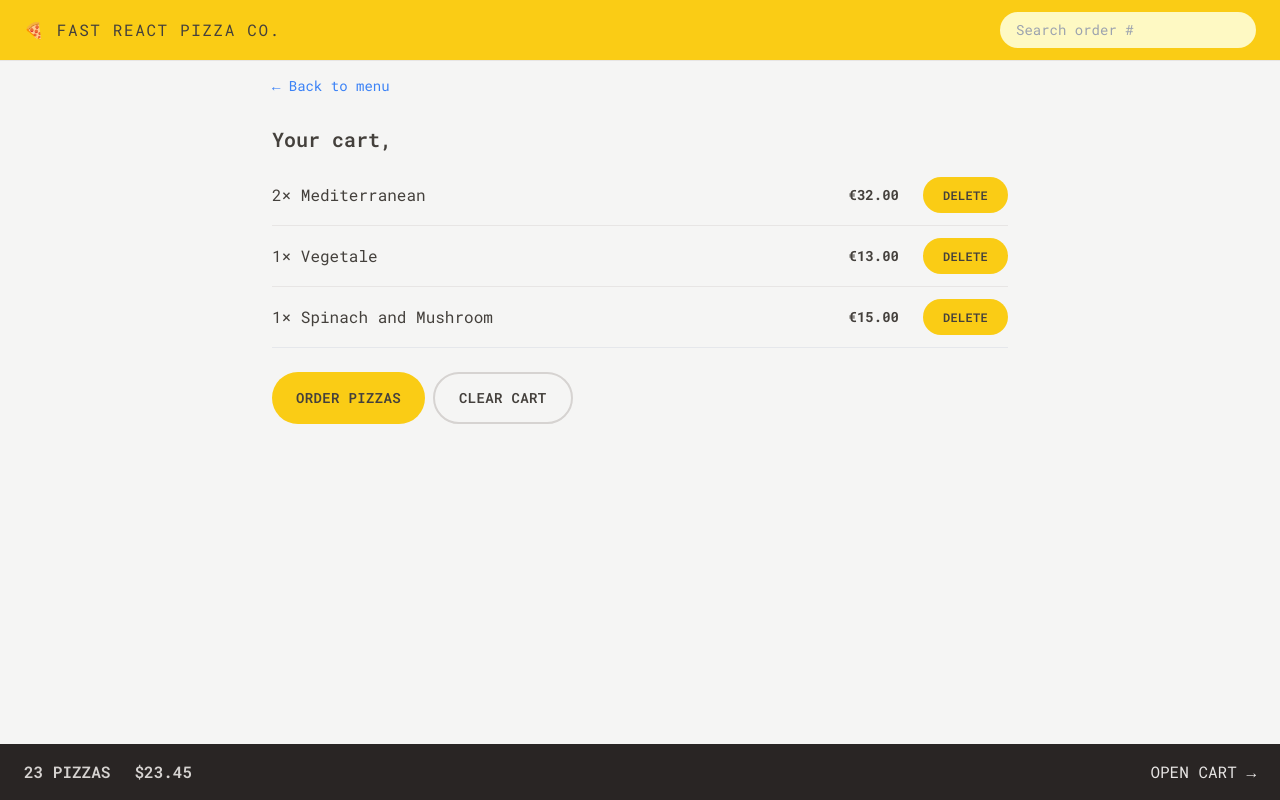
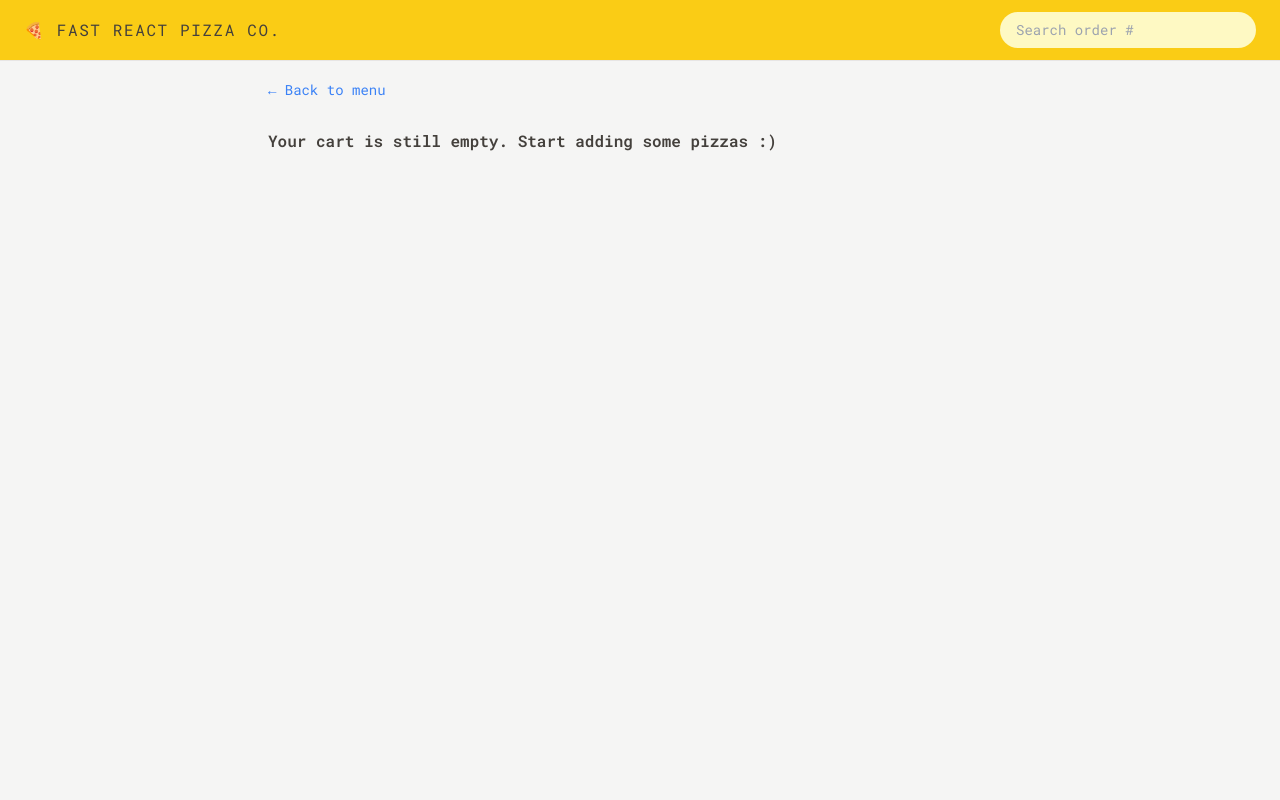
Before and after one commit to CatalinVultur/16-fast-react-pizza, a React (Vite) app: page /cart in a window 1280 px wide. Built offline with nearby package versions, Linux system fonts and the light colour scheme.

Commit message:
- linked cartOverview with Redux slice, built the cartPage component

```diff
--- a/src/features/cart/Cart.jsx
+++ b/src/features/cart/Cart.jsx
@@ -1,35 +1,18 @@
-import { useSelector } from "react-redux";
+import { useDispatch, useSelector } from "react-redux";
+import { getCart, clearCart } from "./cartSlice.js";
+import { getUsername } from "../user/userSlice.js";
+
 import CartItem from "./CartItem.jsx";
 import LinkButton from "../../ui/LinkButton.jsx";
 import Button from "../../ui/Button.jsx";
-
-const fakeCart = [
-    {
-        pizzaId: 12,
-        name: 'Mediterranean',
-        quantity: 2,
-        unitPrice: 16,
-        totalPrice: 32,
-    },
-    {
-        pizzaId: 6,
-        name: 'Vegetale',
-        quantity: 1,
-        unitPrice: 13,
-        totalPrice: 13,
-    },
-    {
-        pizzaId: 11,
-        name: 'Spinach and Mushroom',
-        quantity: 1,
-        unitPrice: 15,
-        totalPrice: 15,
-    },
-];
+import EmptyCart from "./EmptyCart.jsx";
 
 function Cart() {
-    const username = useSelector(state => state.user.username);
-    const cart = fakeCart;
+    const username = useSelector(getUsername);
+    const cart = useSelector(getCart);
+    const dispatch = useDispatch();
+
+    if(!cart.length) return <EmptyCart />
 
     return (
         <div className='px-4 py-3'>
@@ -52,7 +35,7 @@ function Cart() {
                     Order pizzas
                 </Button>
 
-                <Button type='secondary'>
+                <Button type='secondary' onClick={() => dispatch(clearCart())}>
                     Clear cart
                 </Button>
             </div>
--- a/src/features/cart/CartOverview.jsx
+++ b/src/features/cart/CartOverview.jsx
@@ -1,11 +1,19 @@
 import { Link } from "react-router-dom";
+import { useSelector } from "react-redux";
+import { getTotalCartQuantity, getTotalCartPrice } from "./cartSlice.js";
+import { formatCurrency } from "../../utils/helpers.js";
 
 function CartOverview() {
+    const totalCartQuantity = useSelector(getTotalCartQuantity);
+    const totalCartPrice = useSelector(getTotalCartPrice);
+
+    if (!totalCartQuantity) return null;
+
     return (
         <div className="flex items-center justify-between bg-stone-800 px-4 py-4 text-sm uppercase text-stone-200 sm:px-6 md:text-base">
             <p className="font-semibold text-stone-300 space-x-4 sm:space-x-6">
-                <span>23 pizzas</span>
-                <span>$23.45</span>
+                <span>{totalCartQuantity} pizzas</span>
+                <span>{formatCurrency(totalCartPrice)}</span>
             </p>
             <Link to='/cart'>Open cart &rarr;</Link>
         </div>
--- a/src/features/cart/EmptyCart.jsx
+++ b/src/features/cart/EmptyCart.jsx
@@ -1,13 +1,16 @@
-import { Link } from 'react-router-dom';
+import LinkButton from "../../ui/LinkButton.jsx";
 
 function EmptyCart() {
-  return (
-    <div>
-      <Link to="/menu">&larr; Back to menu</Link>
-
-      <p>Your cart is still empty. Start adding some pizzas :)</p>
-    </div>
-  );
+    return (
+        <div className='px-3 py-4'>
+            <LinkButton to="/menu">
+                &larr; Back to menu
+            </LinkButton>
+            <p className='font-semibold mt-7'>
+                Your cart is still empty. Start adding some pizzas :)
+            </p>
+        </div>
+    );
 }
 
 export default EmptyCart;
--- a/src/features/cart/cartSlice.js
+++ b/src/features/cart/cartSlice.js
@@ -1,16 +1,16 @@
 import { createSlice } from "@reduxjs/toolkit";
 
 const initialState = {
-    // cart: []
-    cart: [
-        {
-            pizzaId: 12,
-            name: 'Mediterranean',
-            quantity: 2,
-            unitPrice: 16,
-            totalPrice: 32
-        }
-    ]
+    cart: []
+    // cart: [
+    //     {
+    //         pizzaId: 12,
+    //         name: 'Mediterranean',
+    //         quantity: 2,
+    //         unitPrice: 16,
+    //         totalPrice: 32
+    //     }
+    // ]
 }
 
 const cartSlice = createSlice({
@@ -54,3 +54,8 @@ export const {
 } = cartSlice.actions;
 
 export default cartSlice.reducer;
+
+// computed values from state
+export const getCart = (state) => state.cart.cart;
+export const getTotalCartQuantity = (state) => state.cart.cart.reduce((sum, item) => sum + item.quantity, 0);
+export const getTotalCartPrice = (state) => state.cart.cart.reduce((sum, item) => sum + item.totalPrice, 0);
--- a/src/features/user/userSlice.js
+++ b/src/features/user/userSlice.js
@@ -42,3 +42,6 @@ export const { updateName } = userSlice.actions;
 
 // exporting the reducer - used in the store.js
 export default userSlice.reducer;
+
+// getters
+export const getUsername = (state) => state.username;
```
Also changed, not shown: src/utils/helpers.js (indentation only).
